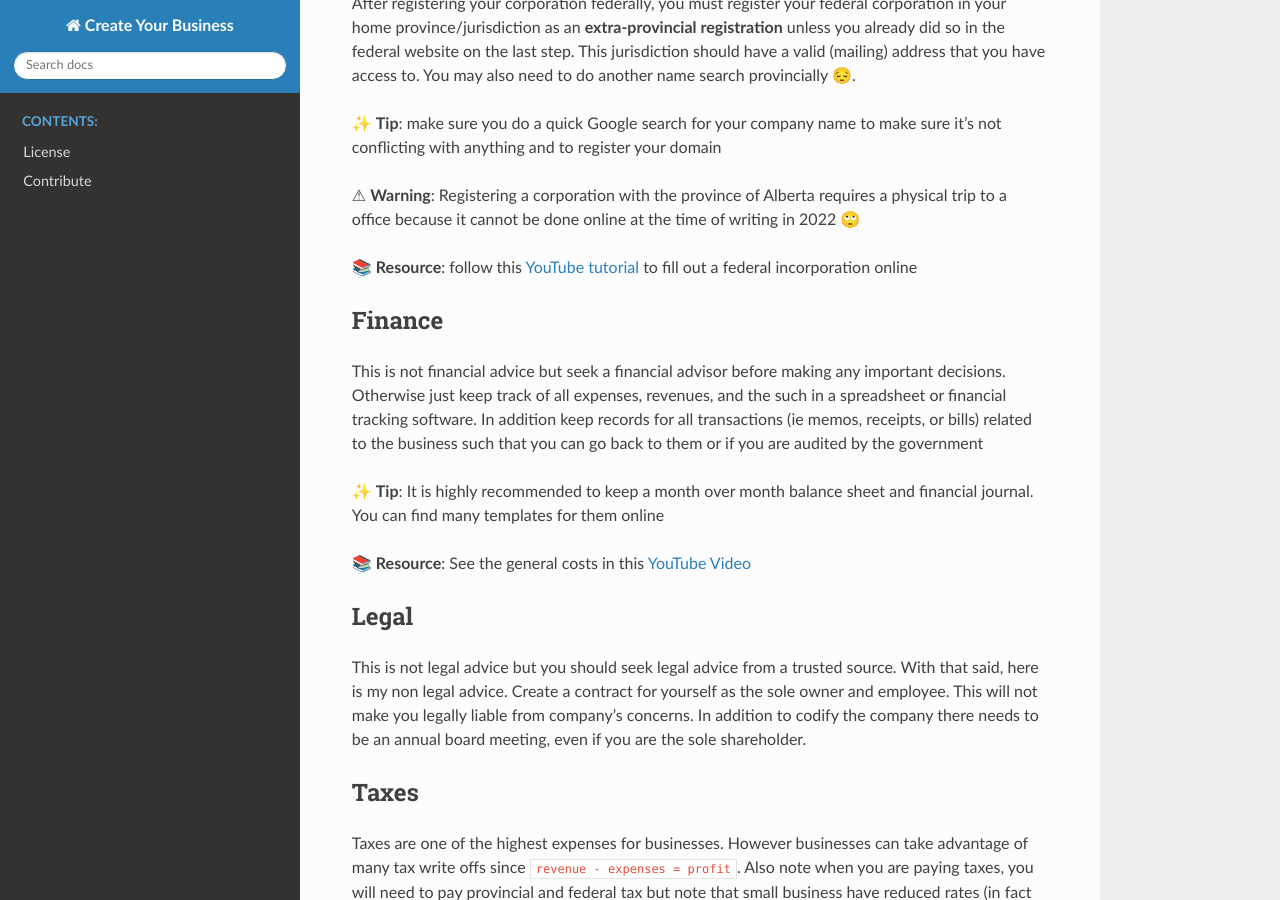
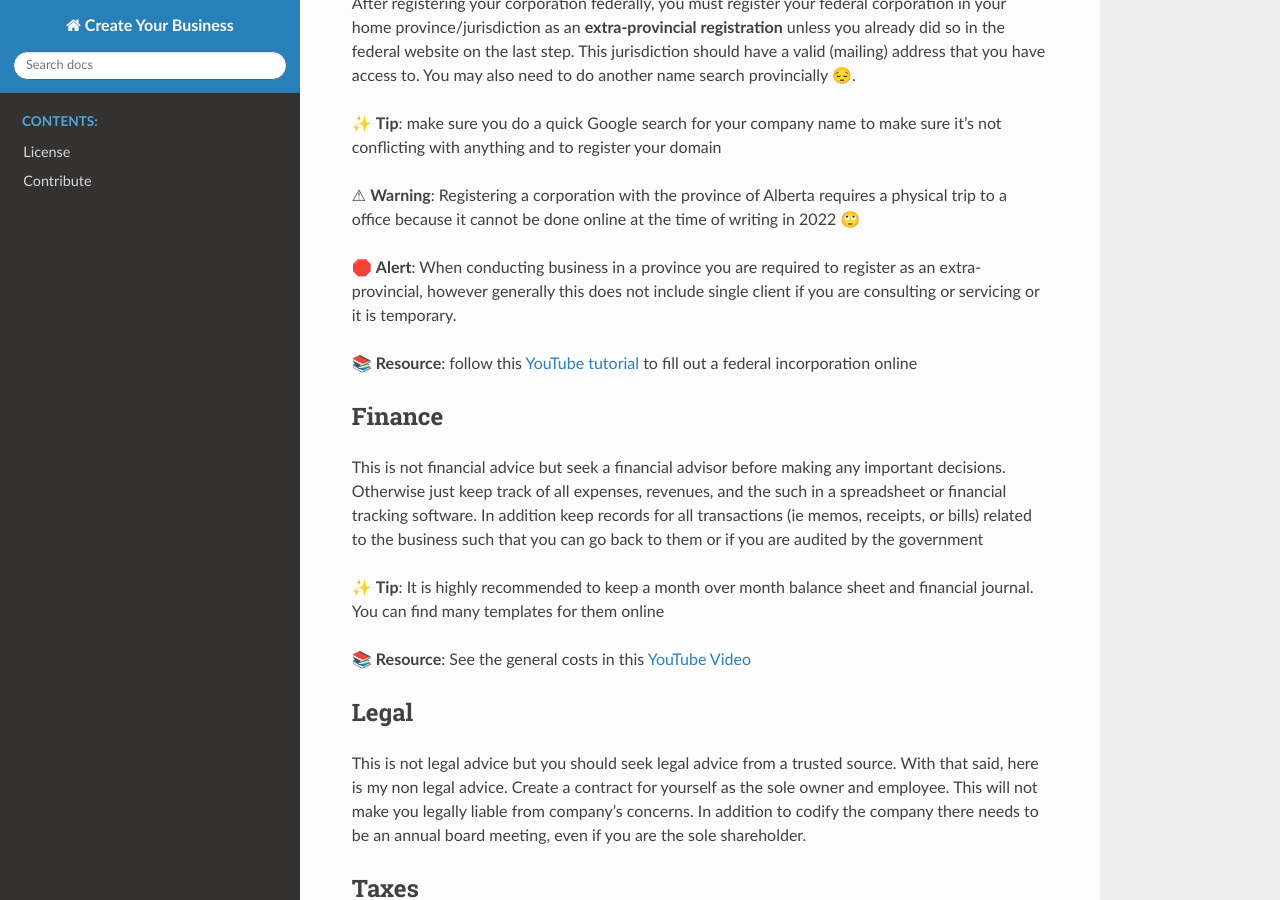
Before and after one commit to Zeyu-Li/create-your-business, a Sphinx documentation site: the page built from docs/index.rst, in a window 1280 px wide and 900 px high, scrolled down 2107 px. Built offline with Sphinx 7.4.7 and the Read the Docs theme 2.0.0, drawn with Linux system fonts in a browser that asks for light colours.

Commit message:
added alert

```diff
--- a/docs/index.rst
+++ b/docs/index.rst
@@ -47,6 +47,8 @@ After registering your corporation federally, you must register your federal cor
 
 ⚠ **Warning**: Registering a corporation with the province of Alberta requires a physical trip to a office because it cannot be done online at the time of writing in 2022 🙄
 
+🛑 **Alert**: When conducting business in a province you are required to register as an extra-provincial, however generally this does not include single client if you are consulting or servicing or it is temporary.
+
 📚 **Resource**: follow this `YouTube tutorial
 <https://www.youtube.com/watch?v=VqskqXaw_kA>`_ to fill out a federal incorporation online
 
```
